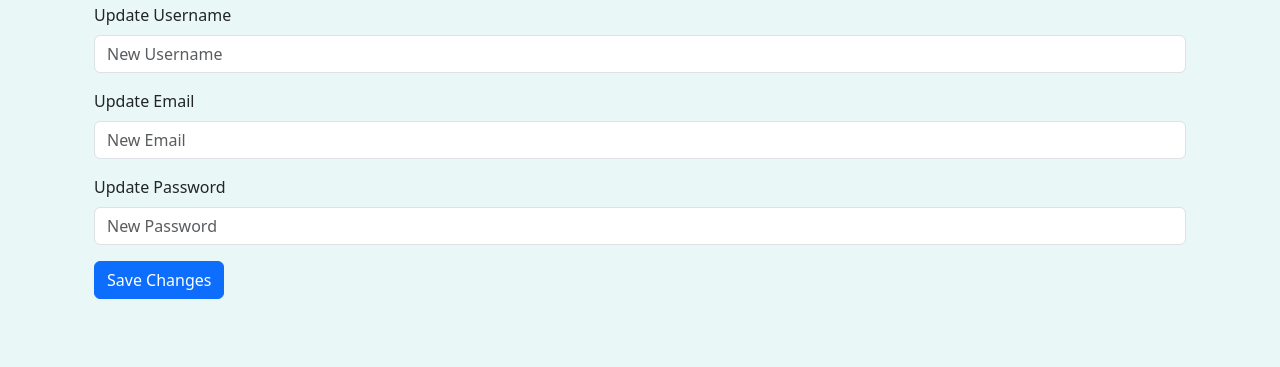
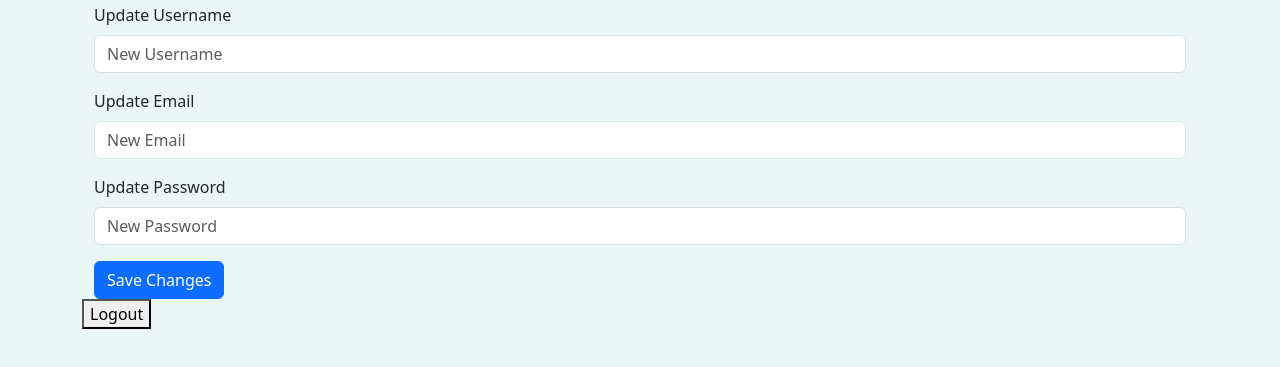
Before and after one commit to Beth-22/Book_tracking_system_2024_25, a plain HTML site: page frontend/settings.html in a window 1280 px wide. Shown: the part 379-746 px from the top of the page. Drawn offline with nearby package versions, Linux system fonts and the light colour scheme; files whose address does not match are found by name.

Commit message:
Update settings.html

```diff
--- a/frontend/settings.html
+++ b/frontend/settings.html
@@ -74,6 +74,9 @@
         </form>
     </div>
 
+     <section>
+      <button id="logoutButton">Logout</button>
+    </section>
     <script type="module">
         import { updateUserSettings } from './ts/settings.js';
 
```
